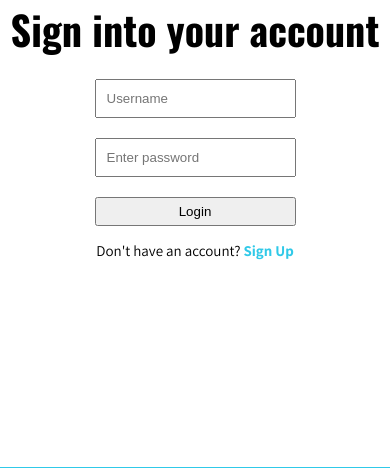
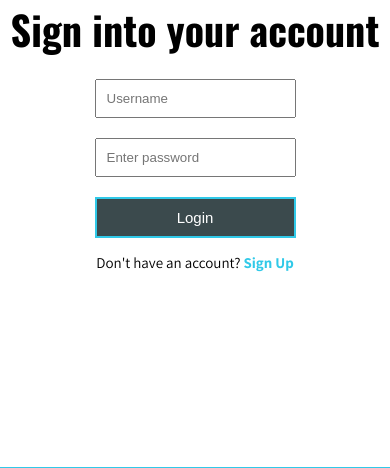
Before and after one commit to Jack112-create/Life-Dentals, a Django app: page /accounts/login/ in a window 390 px wide. Shown: the part 177-645 px from the top of the page. Run offline with Django 3.2, Linux system fonts and the light colour scheme.

Commit message:
Add responsive styles to login form

```diff
--- a/users/static/css/users.css
+++ b/users/static/css/users.css
@@ -35,11 +35,16 @@
 
 .form-button {
     width: 100%;
-    padding: 0.5rem 0;
+    padding: 1rem 0;
     margin-bottom: 1.5rem;
+    border: 0.2rem solid var(--ui-blue);
+    background-color: var(--ui-grey);
+    color: var(--ui-white);
+    font-size: 1.5rem;
+    cursor: pointer;
 }
 
-.testing {
+.login-form p {
     font-size: 1.5rem;
 }
 
@@ -48,3 +53,18 @@
     font-weight: bold;
     text-decoration: none;
 }
+
+
+@media only screen and (min-width: 768px) {
+    .login-header {
+        font-size: 3rem;
+    }
+
+    .form-input {
+        width: 300px;
+    }
+
+    .login-form p {
+        font-size: 2rem;
+    }
+}
--- a/users/templates/users/login_register.html
+++ b/users/templates/users/login_register.html
@@ -23,7 +23,7 @@
             <input type="password" class="form-input" name="password" placeholder="Enter password">
             <input type="submit" class="form-button" value="Login">
 
-            <p class="testing">Don't have an account? <a class="sign-up-link" href="{% url 'register' %}">Sign Up</a></p>
+            <p>Don't have an account? <a class="sign-up-link" href="{% url 'register' %}">Sign Up</a></p>
     </form>
     </section>
 </div>
```
